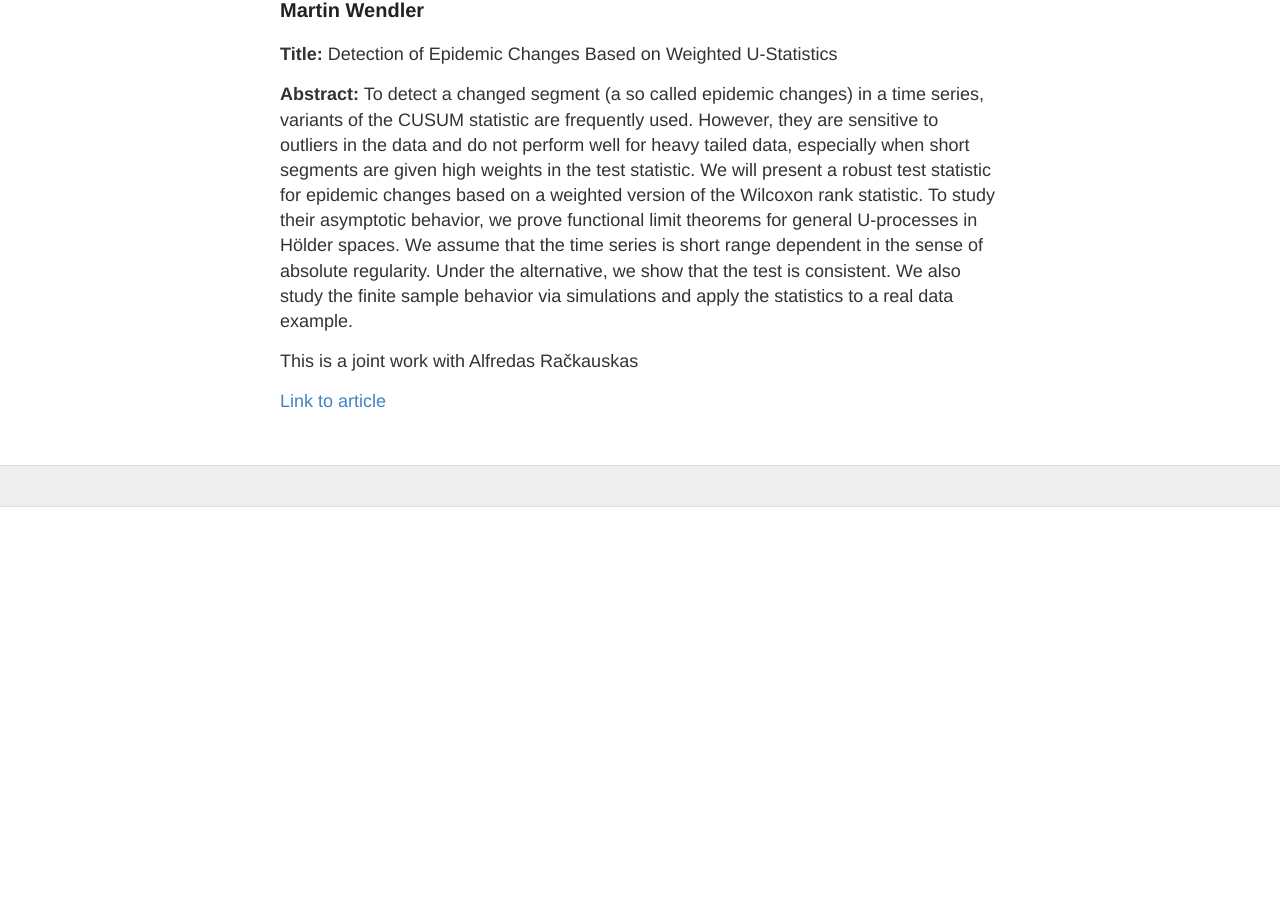
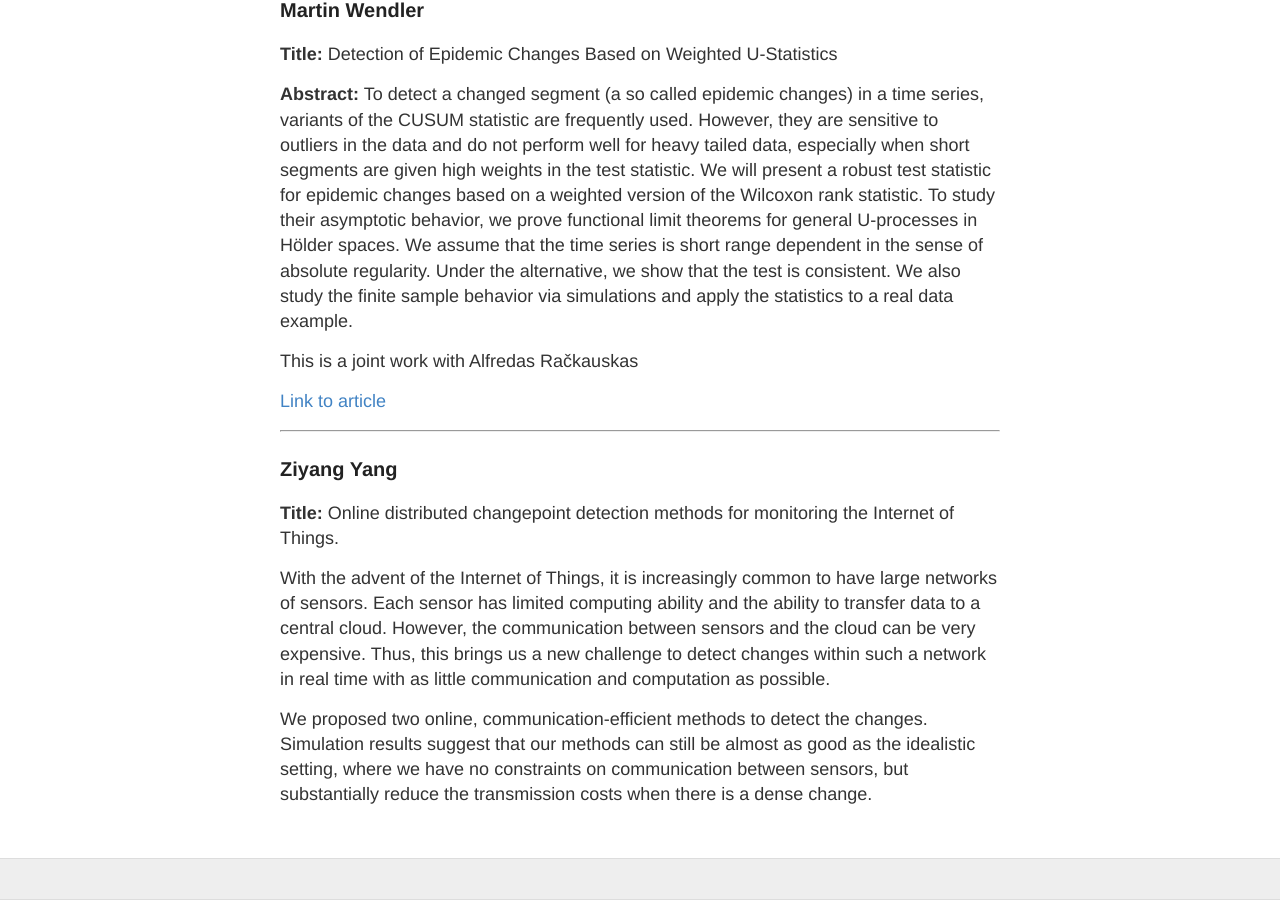
Before and after one commit to ParisSaclayChangePoint/ParisSaclayChangePoint.github.io, a Jekyll site: the page built from speakers.md, in a window 1280 px wide and 900 px high, scrolled down 5873 px. Built offline with Jekyll 4.4.1, drawn with Linux system fonts in a browser that asks for light colours; before the commit the page ends 6380 px from its top, so only the background shows below that.

```diff
--- a/speakers.md
+++ b/speakers.md
@@ -134,3 +134,13 @@ This is joint work with Hyeyoung Maeng, Paul Fearnhead and Idris Eckley.
 This is a joint work with Alfredas Račkauskas
 
 [Link to article](https://doi.org/10.1007/s00362-020-01161-9)
+
+***
+
+### Ziyang Yang
+
+**Title:** Online distributed changepoint detection methods for monitoring the Internet of Things.
+
+With the advent of the Internet of Things, it is increasingly common to have large networks of sensors. Each sensor has limited computing ability and the ability to transfer data to a central cloud. However, the communication between sensors and the cloud can be very expensive. Thus, this brings us a new challenge to detect changes within such a network in real time with as little communication and computation as possible.
+
+We proposed two online, communication-efficient methods to detect the changes. Simulation results suggest that our methods can still be almost as good as the idealistic setting, where we have no constraints on communication between sensors, but substantially reduce the transmission costs when there is a dense change.
```
Also changed, not shown: info.md (+1 -1 lines).
